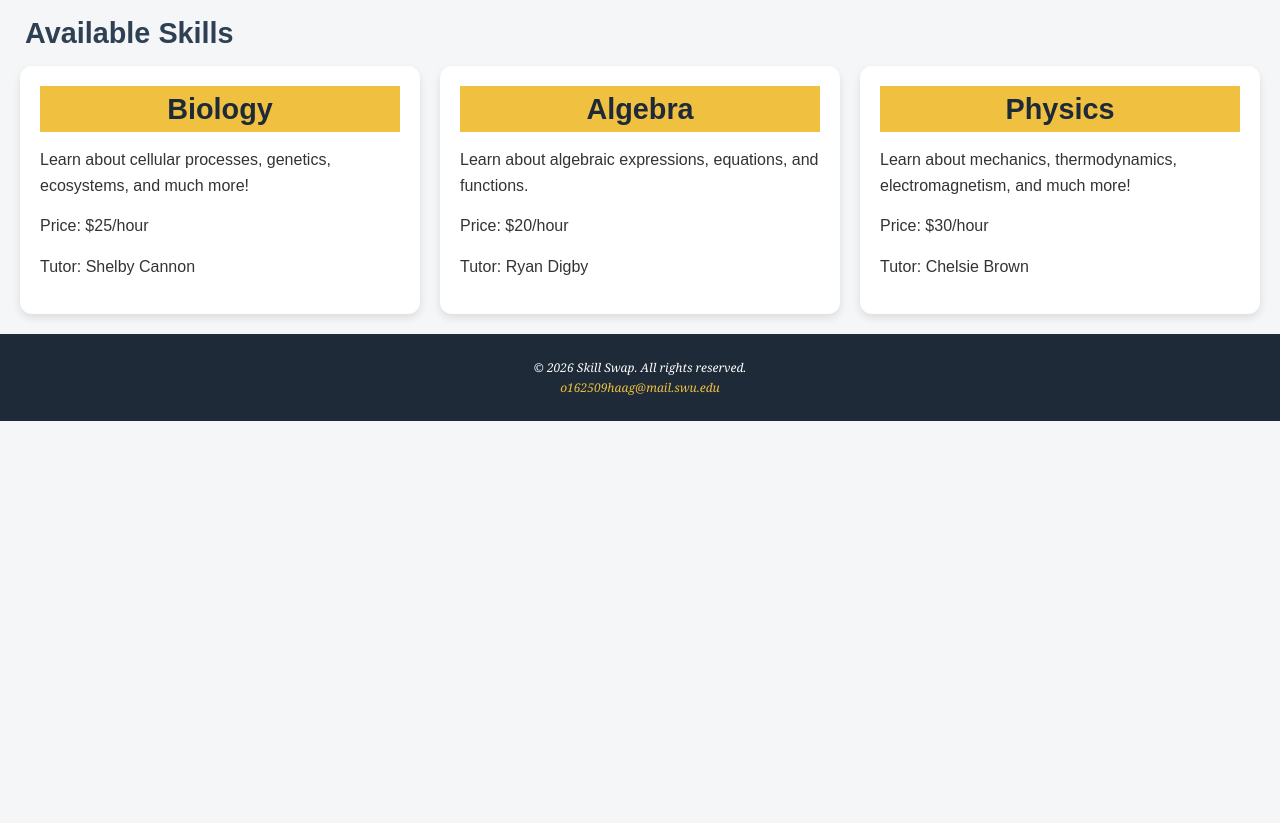
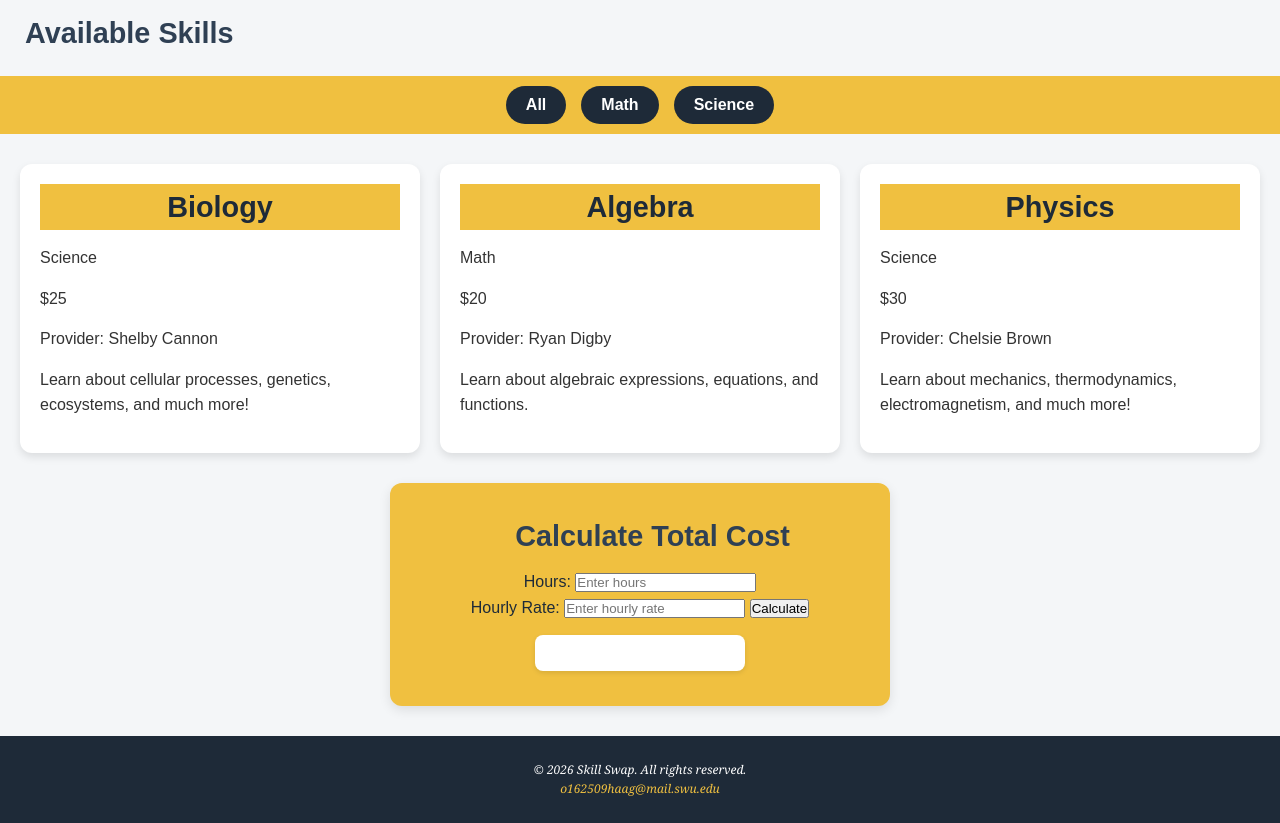
Before and after one commit to StellarSapphire/skillswap-olivia-a6, a website: page index.html in a window 1280 px wide. Shown: the part 435-1258 px from the top of the page. Before the commit the page ends 856 px from the top, so only its background shows below. Drawn offline with Linux system fonts and the light colour scheme.

Commit message:
cost calculator implemented

```diff
--- a/index.html
+++ b/index.html
@@ -32,8 +32,13 @@
         </div>
         <div class="hero" id="homehero"></div>
         <h4>Available Skills</h4>
-        <div class="card-container">
-            <div class="card">
+        <div id="filter-buttons">
+            <button class="filter-btn" data-category="All">All</button>
+            <button class="filter-btn" data-category="Math">Math</button>
+            <button class="filter-btn" data-category="Science">Science</button>
+        </div>
+        <div class="card-container" id="skills-container">
+            <!-- <div class="card">
                 <h2>Biology</h2>
                 <p>Learn about cellular processes, genetics, ecosystems, and much more!</p>
                 <p>Price: $25/hour</p>
@@ -50,7 +55,18 @@
                 <p>Learn about mechanics, thermodynamics, electromagnetism, and much more!</p>
                 <p>Price: $30/hour</p>
                 <p>Tutor: Chelsie Brown</p>
-            </div>
+            </div> -->
+        </div>
+        <div id="cost-calculator">
+            <h4>Calculate Total Cost</h4>
+            <label for="hours-input">Hours:</label>
+            <input type="number" id="hours-input" placeholder="Enter hours" />
+            <br />
+            <label for="rate-input">Hourly Rate:</label>
+            <input type="number" id="rate-input" placeholder="Enter hourly rate" />
+
+            <button id="calculate-btn">Calculate</button>
+            <p id="total-cost" class="result-box"></p>
         </div>
     </main>
     <footer>
--- a/script.js
+++ b/script.js
@@ -6,8 +6,73 @@
 
 /*alert("JavaScript is working!");*/
 
+function filterSkillsByCategory(skills, category) {
+    if (category === 'All') {
+        return skills;
+    }
+    return skills.filter(skill => skill.category === category);
+}
+
+const allSkills = [
+    {
+        title: 'Biology',
+        category: 'Science',
+        price: 25,
+        provider: 'Shelby Cannon',
+        description: 'Learn about cellular processes, genetics, ecosystems, and much more!'
+    },
+    {
+        title: 'Algebra',
+        category: 'Math',
+        price: 20,
+        provider: 'Ryan Digby',
+        description: 'Learn about algebraic expressions, equations, and functions.'
+    },
+    {
+        title: 'Physics',
+        category: 'Science',
+        price: 30,
+        provider: 'Chelsie Brown',
+        description: 'Learn about mechanics, thermodynamics, electromagnetism, and much more!'
+    },
+];
+
+function displaySkills(skills) {
+    const container = document.getElementById('skills-container');
+
+    if (!container) {
+        console.error('skills-container not found');
+        return;
+    }
+
+    container.innerHTML = '';
+
+    skills.forEach(skill => {
+        const card = document.createElement('div');
+        card.className = 'card';
+        card.innerHTML = `
+            <h2>${skill.title}</h2>
+            <p class="category">${skill.category}</p>
+            <p class="price">$${skill.price}</p>
+            <p class="provider">Provider: ${skill.provider}</p>
+            <p class="description">${skill.description}</p>
+        `;
+
+        card.addEventListener('click', function() {
+            const title = this.querySelector('h2').textContent;
+            const provider = this.querySelector('.provider').textContent;
+            const price = this.querySelector('.price').textContent;
+            const description = this.querySelector('.description').textContent;
+
+            alert(`Title: ${title}\n${provider}\nPrice: ${price}\nDescription: ${description}`);
+        });
+
+        container.appendChild(card);
+    });
+}
+
 document.addEventListener('DOMContentLoaded', function() {
-    const cards = document.querySelectorAll(".card");
+    const cards = document.querySelectorAll(".skill-container");
 
     //I utilized AI to assist with the card expansion and collapse functionality when a user clicks on multiple cards.
     cards.forEach(card => {
@@ -20,3 +85,42 @@ document.addEventListener('DOMContentLoaded', function() {
         });
     });
 });
+
+document.addEventListener('DOMContentLoaded', function() {
+    const filterButtons = document.querySelectorAll('.filter-btn');
+
+    filterButtons.forEach(button => {
+        button.addEventListener('click', function() {
+            filterButtons.forEach(btn => btn.classList.remove('active'));
+            button.classList.add('active');
+            const category = button.getAttribute('data-category');
+            const filteredSkills = filterSkillsByCategory(allSkills, category);
+            displaySkills(filteredSkills);
+        });
+    });
+
+    displaySkills(allSkills);
+});
+
+function calculateTotalCosts(hourlyRate, hours) {
+    return hourlyRate * hours;
+}
+
+// I utilized AI to assist with the this button click event listener
+document.addEventListener('DOMContentLoaded', function() {
+    const button = document.getElementById('calculate-btn');
+
+    button.addEventListener('click', function() {
+        const rate = parseFloat(document.getElementById('rate-input').value);
+        const hours = parseFloat(document.getElementById('hours-input').value);
+        const result = document.getElementById('total-cost');
+
+        if (isNaN(rate) || isNaN(hours) || rate < 0 || hours < 0) {
+            result.textContent = 'Please enter valid non-negative numbers for rate and hours.';
+            return;
+        }
+
+        const total = calculateTotalCosts(rate, hours);
+        document.getElementById('total-cost').textContent = `Total Cost: $${total.toFixed(2)}`;
+    });
+});
--- a/styles.css
+++ b/styles.css
@@ -109,6 +109,56 @@ nav a:hover {
 .card.expanded {
     transform: scale(1.05);
     background-color: #fffee6;
+}
+
+#filter-buttons {
+  display: flex;
+  justify-content: center;
+  gap: 15px;
+  margin: 20px 0 30px 0;
+  flex-wrap: wrap;
+}
+
+.filter-btn {
+  padding: 10px 20px;
+  background-color: #1e2a38;
+  color: #ffffff;
+  border: none;
+  border-radius: 25px;
+  font-weight: bold;
+  transition: all 0.3s ease;
+  cursor: pointer;
+  font-size: 1rem;
+}
+
+.filter-btn:hover {
+  background-color: #f0c040;
+  color: #1e2a38;
+  transform: translateY(-2px);
+}
+
+#cost-calculator {
+  max-width: 500px;
+  margin: 30px auto;
+  padding: 20px;
+  background-color: #f0c040;
+  border-radius: 12px;
+  box-shadow: 0 4px 12px rgba(0, 0, 0, 0.1);
+}
+
+.result-box {
+  min-height: 36px;
+  margin-top: 15px;
+  margin-left: 125px;
+  margin-right: 125px;
+  padding: 5px;
+  background-color: #ffffff;
+  color: #1e2a38;
+  font-weight: bold;
+  border-radius: 8px;
+  text-align: center;
+  font-size: 1rem;
+  box-shadow: 0 2px 5px rgba(0, 0, 0, 0.1);
 }
 
 /* Medium Layout */
```
Also changed, not shown: __test__/skillswap.test.js (added, +80 -0 lines), package.json (added, +210 -0 lines), skillswap-functions.js (added, +18 -0 lines), 1 other file.
